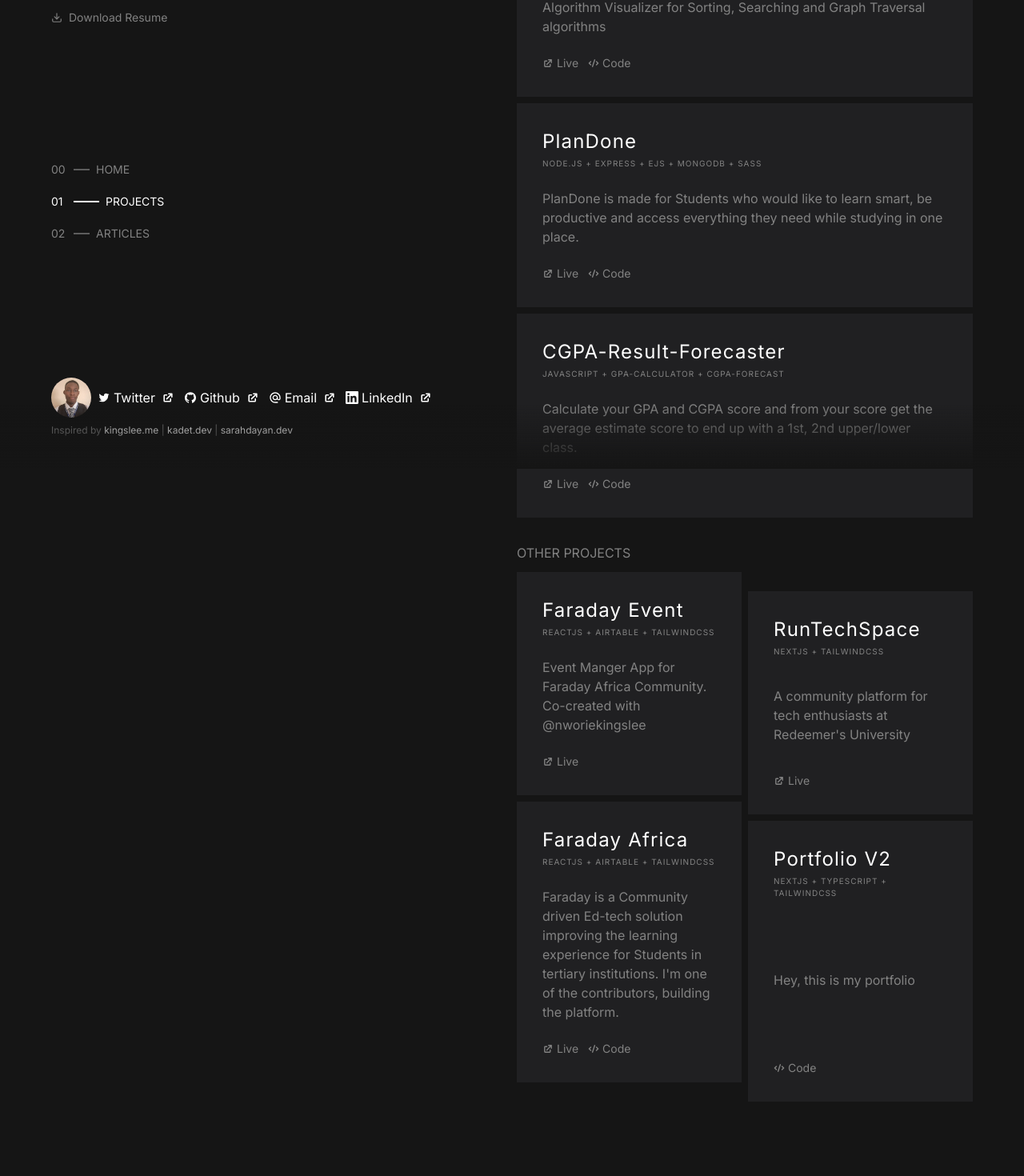
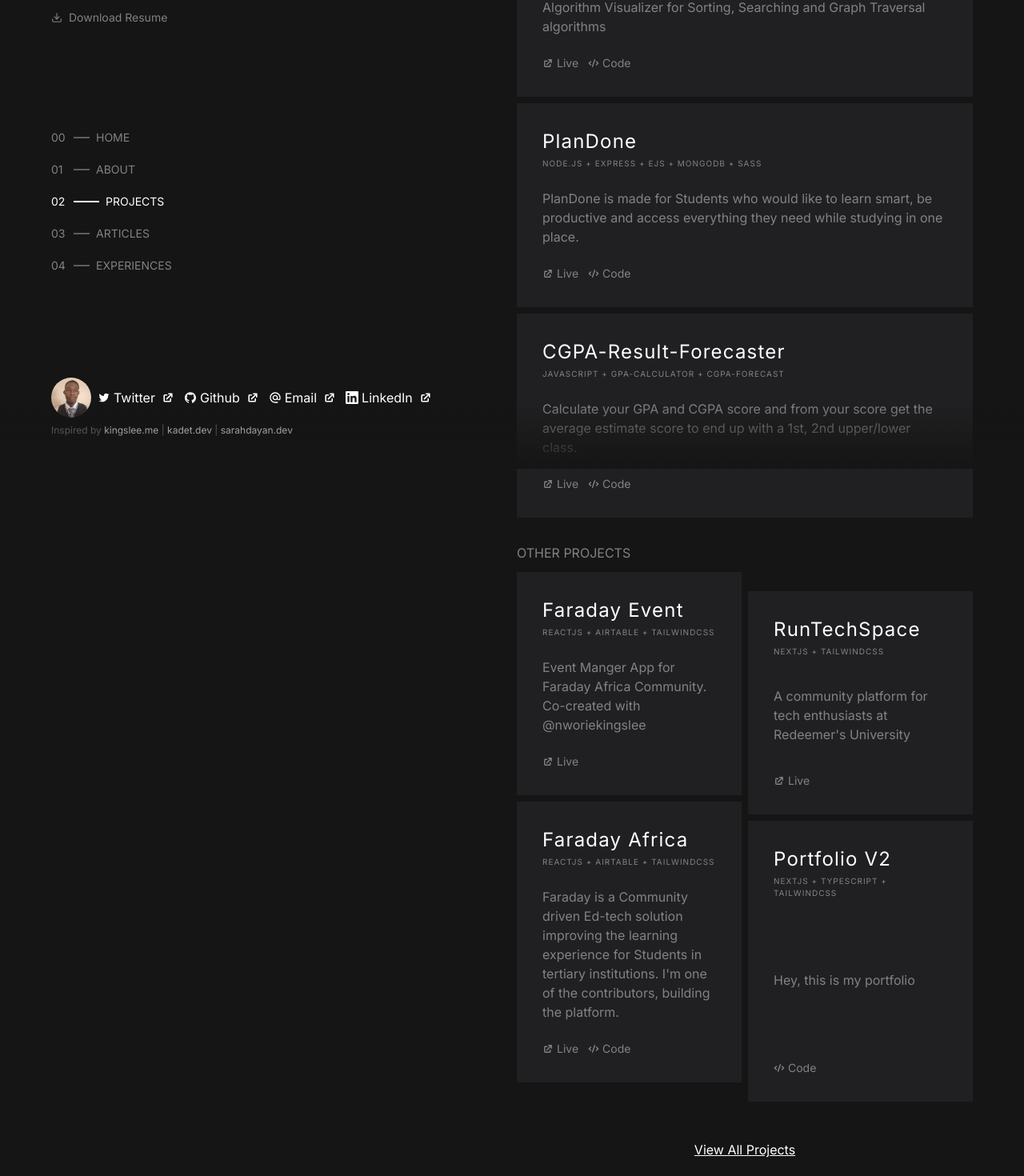
Before and after one commit to jomefavourite/portfolio-v2, a Next.js app: page /projects in a window 1280 px wide. Shown: the part 214-1684 px from the top of the page at 80% size. Before the commit the page ends 1623 px from the top, so only its background shows below. Built offline with nearby package versions, Linux system fonts and the light colour scheme.

Commit message:
new changes

```diff
--- /dev/null
+++ b/pages/about.tsx
@@ -0,0 +1,13 @@
+import React from "react";
+import { Layout } from "../components/Layout";
+import { NextPageWithLayout } from "./_app";
+
+const AboutPage: NextPageWithLayout = () => {
+  return <div>About</div>;
+};
+
+AboutPage.getLayout = (page) => {
+  return <Layout>{page}</Layout>;
+};
+
+export default AboutPage;
--- a/pages/articles.tsx
+++ b/pages/articles.tsx
@@ -55,9 +55,9 @@ const Articles: NextPageWithLayout = () => {
 
           <a
             href='https://favouritejome.hashnode.dev/'
-            className='text- mx-auto my-10 block text-center '
+            className='mx-auto my-10 block text-center underline '
             target='_blank'
-            rel='noreferrer'
+            rel='noopener'
           >
             View All
           </a>
--- /dev/null
+++ b/pages/experiences.tsx
@@ -0,0 +1,33 @@
+import Head from "next/head";
+import React from "react";
+import { Layout } from "../components/Layout";
+import { NextPageWithLayout } from "./_app";
+
+const Experiences: NextPageWithLayout = () => {
+  return (
+    <>
+      <Head>
+        <title>Favourite Jome Experiences</title>
+      </Head>
+
+      <div>
+        <section>
+          <h2>Pelrio</h2>
+          <p>Projects I worked on at Pelrio</p>
+        </section>
+
+        <section>
+          <h2>Vasiti.com</h2>
+          <h3>Frontend Developer Intern</h3>
+          <p>Projects I worked on at Vasiti</p>
+        </section>
+      </div>
+    </>
+  );
+};
+
+Experiences.getLayout = (page) => {
+  return <Layout>{page}</Layout>;
+};
+
+export default Experiences;
--- /dev/null
+++ b/pages/projects/all-project.tsx
@@ -0,0 +1,13 @@
+import React from "react";
+import { Layout } from "../../components/Layout";
+import { NextPageWithLayout } from "../_app";
+
+const ProjectAll: NextPageWithLayout = () => {
+  return <div>ProjectAll</div>;
+};
+
+ProjectAll.getLayout = (page) => {
+  return <Layout>{page}</Layout>;
+};
+
+export default ProjectAll;
--- a/pages/projects.tsx
+++ b/pages/projects/index.tsx
@@ -1,9 +1,10 @@
 import React from "react";
-import { Layout } from "../components/Layout";
-import { otherProjects, pinnedProjects } from "../utils";
-import { NextPageWithLayout } from "./_app";
+import { Layout } from "../../components/Layout";
+import { otherProjects, pinnedProjects } from "../../utils";
+import { NextPageWithLayout } from "../_app";
 import Head from "next/head";
-import ProjectCard from "../components/ProjectCard";
+import ProjectCard from "../../components/ProjectCard";
+import Link from "next/link";
 
 const Projects: NextPageWithLayout = () => {
   return (
@@ -39,6 +40,15 @@ const Projects: NextPageWithLayout = () => {
           ))}
         </div>
       </div>
+
+      <div className='w-full text-center'>
+        <Link
+          href='/projects/all-project'
+          className='my-10  inline-block text-center underline'
+        >
+          View All Projects
+        </Link>
+      </div>
     </div>
   );
 };
--- a/utils.ts
+++ b/utils.ts
@@ -24,6 +24,10 @@ export const navigation: Nav[] = [
     title: "Home",
   },
   {
+    href: "/about",
+    title: "About",
+  },
+  {
     href: "/projects",
     title: "Projects",
   },
@@ -35,6 +39,10 @@ export const navigation: Nav[] = [
   //   href: "/resume",
   //   title: "Resume",
   // },
+  {
+    href: "/experiences",
+    title: "Experiences",
+  },
 ];
 
 export const pinnedProjects: Project[] = [
```
